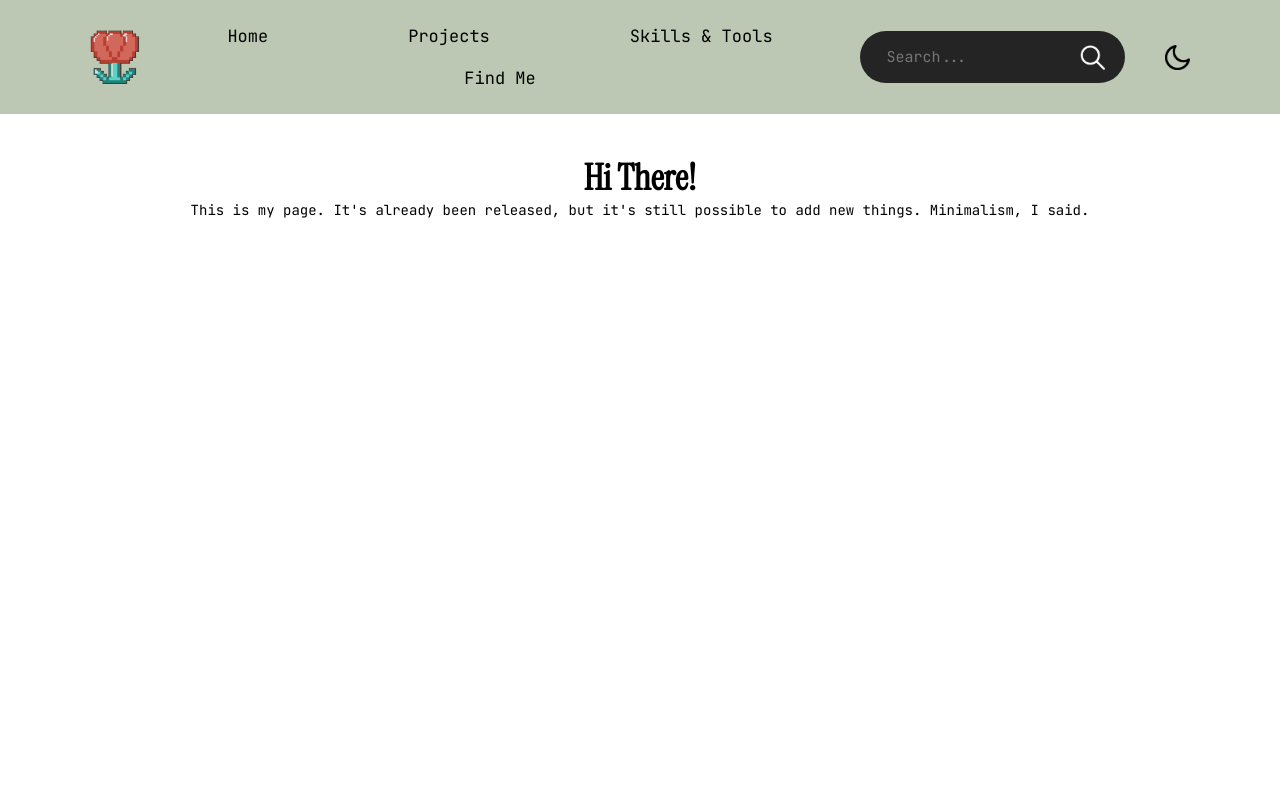
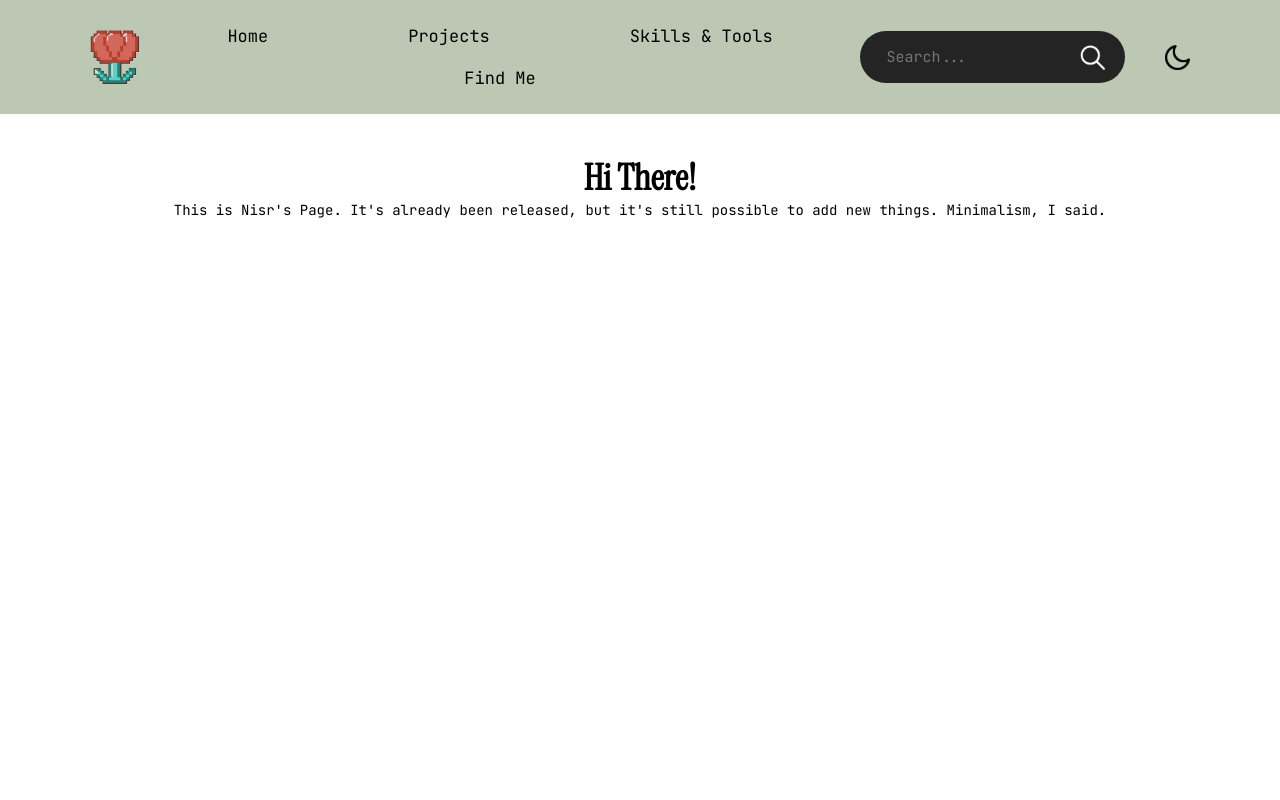
Before and after one commit to nisrinkh/nisrinkh.github.io, a Next.js app: page / in a window 1280 px wide. Shown: the top 800 px of the page. Built offline with nearby package versions, Linux system fonts and the light colour scheme; a web font is replaced by a local one.

Commit message:
renaming

```diff
--- a/app/page.tsx
+++ b/app/page.tsx
@@ -13,7 +13,7 @@ export default function Home() {
           {/* <EmojiFace /> */}
           <div className="hero-content">
             <h1>Hi There!</h1>
-            <p>This is my page. It's already been released, but it's still possible to add new things. Minimalism, I said.</p>
+            <p>This is Nisr's Page. It's already been released, but it's still possible to add new things. Minimalism, I said.</p>
           </div>
         </section>
 
```
